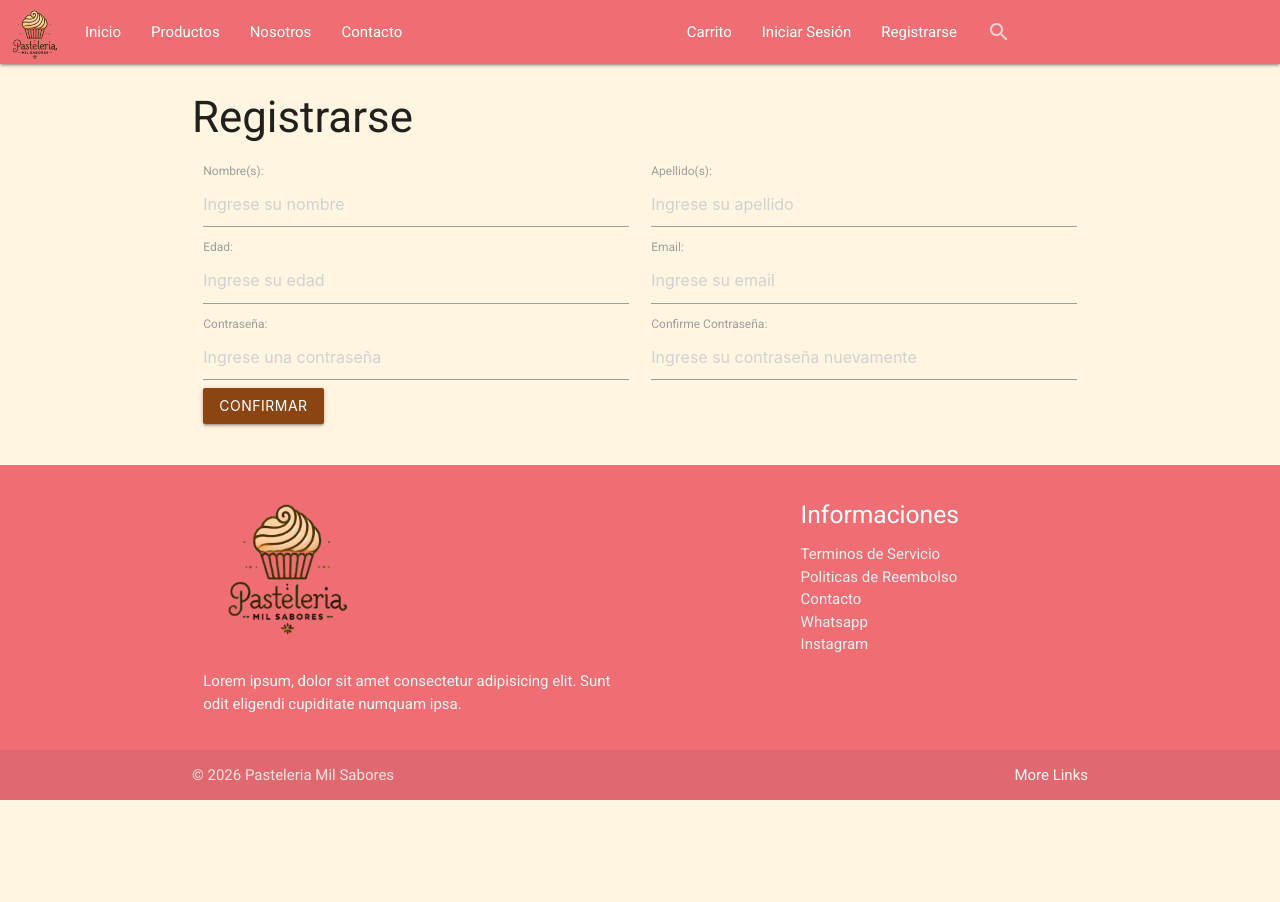
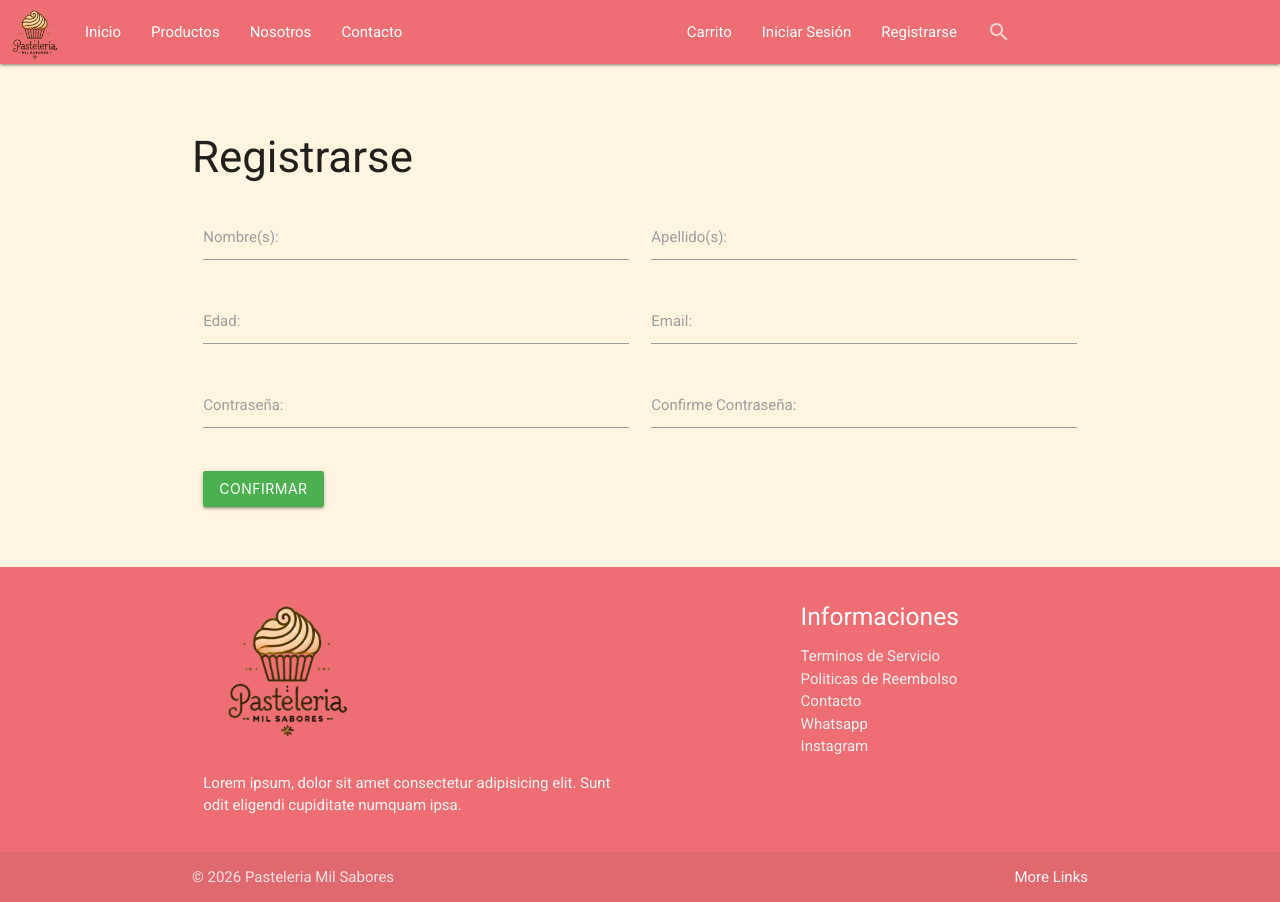
Before and after one commit to kiwibrain/Pasteleria_MS_React, a React (Vite) app: page /registro in a window 1280 px wide. Before the commit the page ends 800 px from the top, so only its background shows below. Built offline with nearby package versions, Linux system fonts and the light colour scheme.

Commit message:
Se pasó registroUsuario a react

```diff
--- a/src/pages/RegistroUsuarios/RegistroUsuario.jsx
+++ b/src/pages/RegistroUsuarios/RegistroUsuario.jsx
@@ -1,90 +1,195 @@
-import React, { useEffect } from 'react';
-import { useNavigate } from 'react-router-dom';
+import React, { useState } from 'react';
 import Navbar from '../../components/Navbar';
 import Footer from '../../components/Footer';
+import Alerta from '../../components/Alerta'; // Importamos la alerta reutilizable
 
-function RegistroUsuario() {
+const RegistroUsuario = () => {
+  // Estado para capturar los datos del formulario
+  const [formData, setFormData] = useState({
+    nombre: '',
+    apellido: '',
+    edad: '',
+    email: '',
+    password: '',
+    passConfirm: ''
+  });
 
-    function almacenarVariables(){
-        console.log("Flag");
+  // Estado para las alertas
+  const [alertas, setAlertas] = useState([]);
+  const [tipoAlerta, setTipoAlerta] = useState(''); // 'error' o 'success'
+
+  // Manejador de cambios en los inputs
+  const handleChange = (e) => {
+    setFormData({
+      ...formData,
+      [e.target.name]: e.target.value
+    });
+  };
+
+  // Función de validación (traducida de tu JS original)
+  const intentarRegistrarUsuario = (e) => {
+    e.preventDefault(); // Evita que la página se recargue
+    let mensajesErrores = [];
+    const regexEmail = new RegExp(".*@(gmail.com|profesor.duoc.cl|duoc.cl)");
+
+    if (!formData.nombre) {
+      mensajesErrores.push("Nombre requerido");
+    } else if (formData.nombre.length > 100) {
+      mensajesErrores.push("Nombre demasiado largo");
     }
+
+    if (!formData.apellido) {
+      mensajesErrores.push("Apellido requerido");
+    } else if (formData.apellido.length > 100) {
+      mensajesErrores.push("Apellido demasiado largo");
+    }
+
+    if (!formData.edad || formData.edad <= 0 || formData.edad > 110) {
+      mensajesErrores.push("Edad no aceptada");
+    }
+
+    if (!formData.email) {
+      mensajesErrores.push("Email requerido");
+    } else if (!regexEmail.test(formData.email)) {
+      mensajesErrores.push("Email no aceptado (debe ser @gmail.com, @profesor.duoc.cl o @duoc.cl)");
+    }
+
+    if (formData.password.length < 4 || formData.password.length > 10) {
+      mensajesErrores.push("La contraseña debe tener entre 4 y 10 caracteres");
+    }
+
+    if (formData.password !== formData.passConfirm) {
+      mensajesErrores.push("La contraseña es diferente en ambos campos");
+    }
+
+    // Lógica para mostrar errores o éxito
+    if (mensajesErrores.length > 0) {
+      setAlertas(mensajesErrores);
+      setTipoAlerta('error');
+
+      // Opcional: Mantener el Toast de Materialize como extra
+      if (window.M) window.M.toast({ html: mensajesErrores.join(' / ') });
+    } else {
+      setAlertas([`Usuario ${formData.nombre} registrado correctamente`]);
+      setTipoAlerta('success');
+
+      // Opcional: Mantener el Toast de Materialize
+      if (window.M) window.M.toast({ html: "Registrado usuario " + formData.nombre });
+
+      // Aquí podrías limpiar el formulario si lo deseas:
+      // setFormData({ nombre: '', apellido: '', edad: '', email: '', password: '', passConfirm: '' });
+    }
+  };
 
   return (
     <>
       <Navbar />
+
       <main>
         <section id="formulario">
-                    <div className="container">
+          <div className="container" style={{ paddingTop: '40px', paddingBottom: '40px' }}>
             <h3>Registrarse</h3>
 
-                        <form id="formularioRegistro" action="#">
+            {/* Aquí inyectamos el componente reutilizable de Alerta */}
+            <Alerta mensajes={alertas} tipo={tipoAlerta} />
+
+            <form id="formularioRegistro" onSubmit={intentarRegistrarUsuario}>
               <div className="row">
                 <div className="col s12 m6">
-                                    <div className="contenedor-input">
-                                        <label for="txtNombre">Nombre(s):</label>
-                                        <input id="txtNombre" className="form-control" type="text"
-                                            placeholder="Ingrese su nombre" max="100"
-                                            required/>
+                  <div className="input-field">
+                    <label htmlFor="txtNombre">Nombre(s):</label>
+                    <input
+                      id="txtNombre"
+                      name="nombre"
+                      type="text"
+                      className="validate"
+                      value={formData.nombre}
+                      onChange={handleChange}
+                    />
                   </div>
                 </div>
 
                 <div className="col s12 m6">
-                                    <div className="contenedor-input">
-                                        <label for="txtApellido">Apellido(s):</label>
-                                        <input id="txtApellido" className="form-control" type="text"
-                                            placeholder="Ingrese su apellido" max="100"
-                                            required/>
+                  <div className="input-field">
+                    <label htmlFor="txtApellido">Apellido(s):</label>
+                    <input
+                      id="txtApellido"
+                      name="apellido"
+                      type="text"
+                      className="validate"
+                      value={formData.apellido}
+                      onChange={handleChange}
+                    />
                   </div>
                 </div>
 
                 <div className="col s12 m6">
-                                    <div className="contenedor-input">
-                                        <label for="numEdad">Edad:</label>
-                                        <input id="numEdad" className="form-control" type="number"
-                                            placeholder="Ingrese su edad" min="0" max="110"
-                                            required/>
+                  <div className="input-field">
+                    <label htmlFor="numEdad">Edad:</label>
+                    <input
+                      id="numEdad"
+                      name="edad"
+                      type="number"
+                      className="validate"
+                      value={formData.edad}
+                      onChange={handleChange}
+                    />
                   </div>
                 </div>
 
                 <div className="col s12 m6">
-                                    <div className="contenedor-input">
-                                        <label for="txtEmail">Email:</label>
-                                        <input id="txtEmail" className="form-control" type="email"
-                                            placeholder="Ingrese su email" max="100"
-                                            pattern=".*@(gmail.com|profesor.duoc.cl|duoc.cl)"
-                                            required/>
-
+                  <div className="input-field">
+                    <label htmlFor="txtEmail">Email:</label>
+                    <input
+                      id="txtEmail"
+                      name="email"
+                      type="email"
+                      className="validate"
+                      value={formData.email}
+                      onChange={handleChange}
+                    />
                   </div>
                 </div>
 
                 <div className="col s12 m6">
-                                    <div className="contenedor-input">
-                                        <label for="txtPassword">Contraseña:</label>
-                                        <input id="txtPassword" className="form-control" type="password"
-                                            placeholder="Ingrese una contraseña" min="4" max="10"
-                                            required/>
+                  <div className="input-field">
+                    <label htmlFor="txtPassword">Contraseña:</label>
+                    <input
+                      id="txtPassword"
+                      name="password"
+                      type="password"
+                      className="validate"
+                      value={formData.password}
+                      onChange={handleChange}
+                    />
                   </div>
                 </div>
 
                 <div className="col s12 m6">
-                                    <div className="contenedor-input">
-                                        <label for="txtPassConfirm">Confirme Contraseña:</label>
-                                        <input id="txtPassConfirm" className="form-control" type="password"
-                                            placeholder="Ingrese su contraseña nuevamente" min="8"
-                                            required/>
+                  <div className="input-field">
+                    <label htmlFor="txtPassConfirm">Confirme Contraseña:</label>
+                    <input
+                      id="txtPassConfirm"
+                      name="passConfirm"
+                      type="password"
+                      className="validate"
+                      value={formData.passConfirm}
+                      onChange={handleChange}
+                    />
                   </div>
                 </div>
 
-                                <div className="col s12 m6 contenedor-btn">
-                                    <button type="submit" className="btn btn-success" onClick={almacenarVariables}>Confirmar</button>
+                <div className="col s12 m12 contenedor-btn" style={{ marginTop: '20px' }}>
+                  <button type="submit" className="btn waves-effect waves-light green">
+                    Confirmar
+                  </button>
                 </div>
-
               </div>
             </form>
-
           </div>
         </section>
       </main>
+
       <Footer />
     </>
   );
```
Lines whose indentation alone changed are shown as unchanged.
